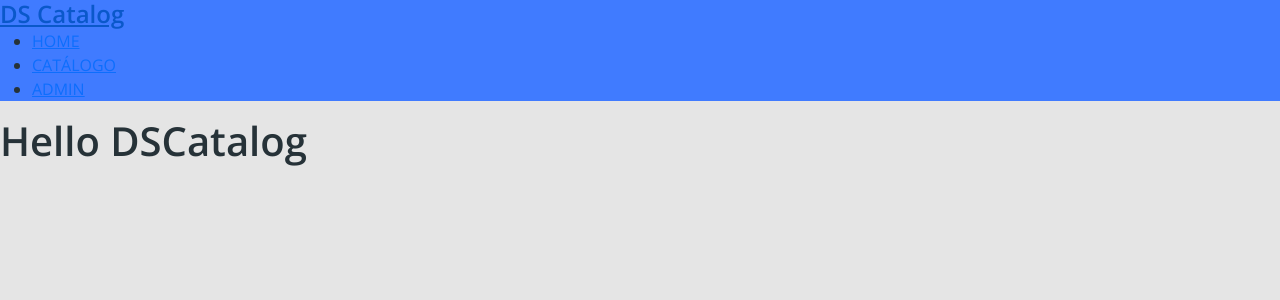
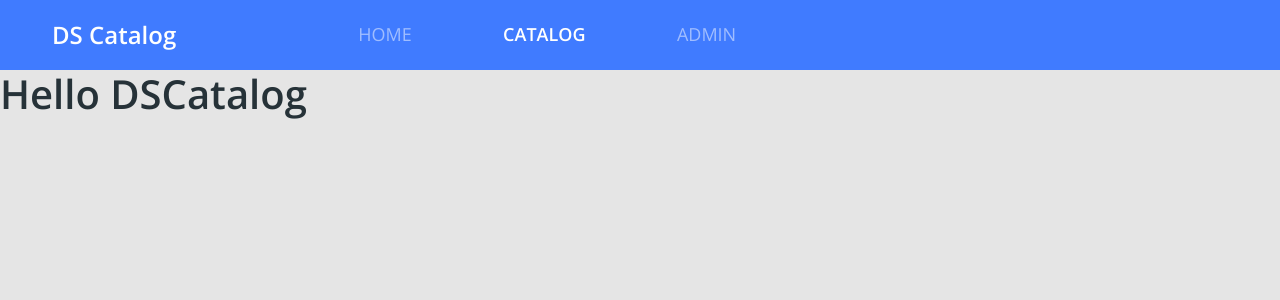
Before and after one commit to CarlosLaurine/Complete-DS-Catalog-App, a React (Create React App) app in the folder frontend-web/: page / in a window 1280 px wide. Shown: the top 300 px of the page. Built offline with nearby package versions, Linux system fonts and the light colour scheme.

Commit message:
Navbar Fundamental Mobile-First Style (With Bootstrap's Breakpoint and Flexbox Operators) Implemented

```diff
--- a/frontend-web/src/App.css
+++ b/frontend-web/src/App.css
@@ -8,3 +8,8 @@
   font-weight: 600;
   margin-bottom: 0;
 }
+
+a, a:hover{
+  color: unset;
+  text-decoration: none;
+}
--- a/frontend-web/src/components/Navbar/index.tsx
+++ b/frontend-web/src/components/Navbar/index.tsx
@@ -1,17 +1,18 @@
+import './style.css'
 const Navbar = () => {
   return (
-    <nav className="bg-primary">
-      <div>
-        <a href="link">
+    <nav className="bg-primary navbar navbar-expand-md main-nav">
+      <div className="container-fluid">
+        <a href="link" className="nav-text-logo">
           <h4>DS Catalog</h4>
         </a>
-        <div>
-          <ul>
+        <div className="collapse navbar-collapse">
+          <ul className="main-menu navbar-nav offset-md-2">
             <li>
-              <a href="link">HOME</a>
+              <a href="link" >HOME</a>
             </li>
             <li>
-              <a href="link">CATÁLOGO</a>
+              <a href="link" className="current">CATALOG</a>
             </li>
             <li>
               <a href="link">ADMIN</a>
--- /dev/null
+++ b/frontend-web/src/components/Navbar/style.css
@@ -0,0 +1,34 @@
+.nav-text-logo {
+    color: #FFF;
+}
+
+.nav-text-logo:hover{
+    color: #FFF;
+}
+
+.main-menu{
+    width: 378px;
+    font-size: 18px;
+    display: flex;
+    justify-content: space-between;
+}
+
+.main-menu a{
+    color: rgba(255, 255, 255, 0.5);
+}
+
+.main-menu a.current{
+    color:  #FFF;
+    font-weight: 600;
+}
+
+.main-menu a:hover{
+    color: #FFF;
+}
+
+
+
+.main-nav{
+    padding-left: 40px;
+    height: 70px;
+}
```
